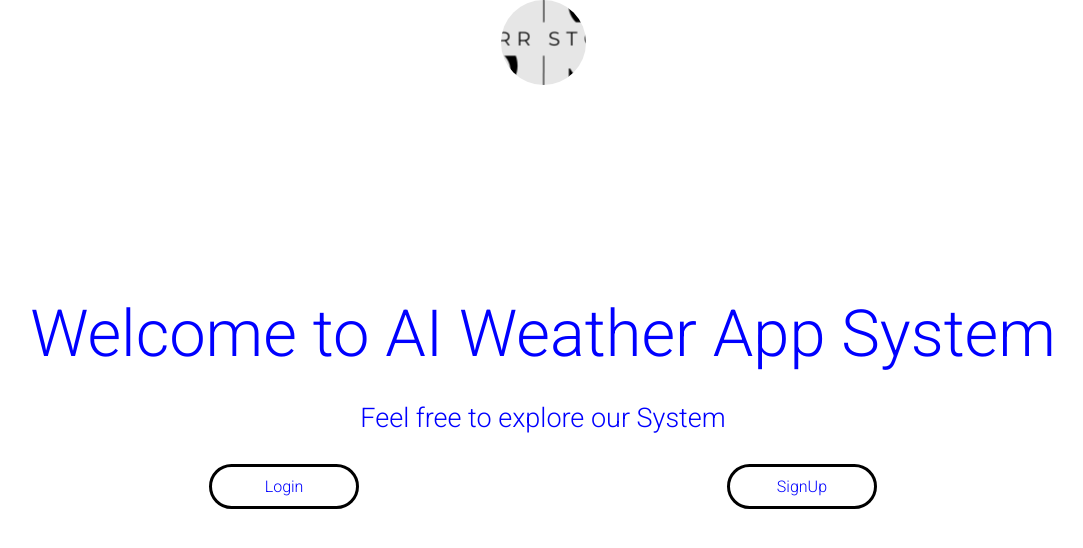
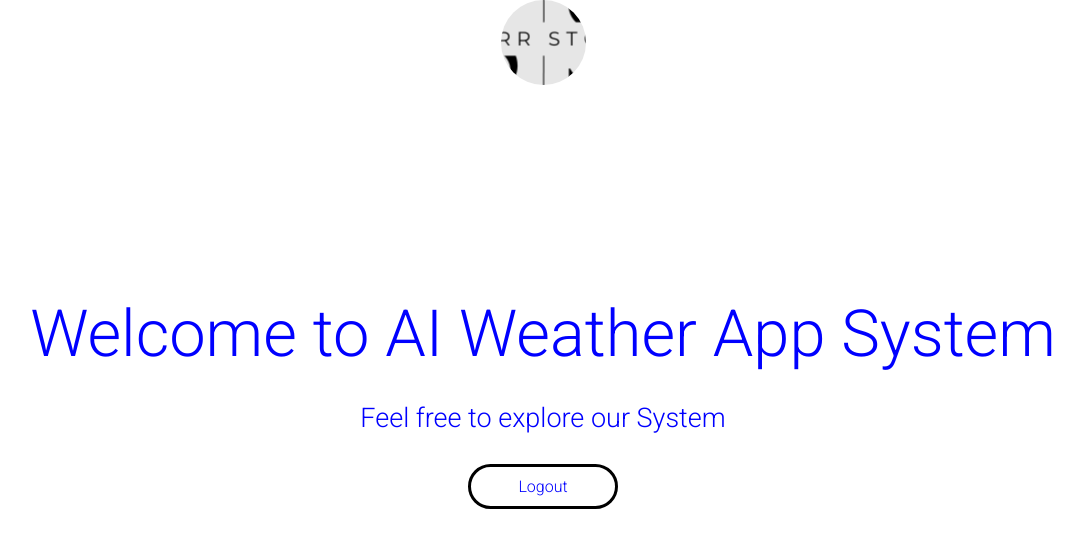
Before and after one commit to TrevorAugustine23/AI-Weather-App, a React (Create React App) app in the folder react_login/: page / in a window 1280 px wide. Shown: the top 548 px of the page, without its empty margins (97-1180 px from the left). Built offline with nearby package versions, Linux system fonts and the light colour scheme.

Commit message:
added logout link

```diff
--- a/react_login/src/pages/Dashboard.js
+++ b/react_login/src/pages/Dashboard.js
@@ -25,8 +25,8 @@ const Dashboard = () => {
             <StyledSubTitle size={27}>
                 Feel free to explore our System
             </StyledSubTitle>
-            <ButtonGroup><StyledButton to="/login">Login</StyledButton>
-            <StyledButton to="/signup">SignUp</StyledButton>
+            <ButtonGroup><StyledButton to="#">Logout</StyledButton>
+
             </ButtonGroup>
 
         </div>
```
